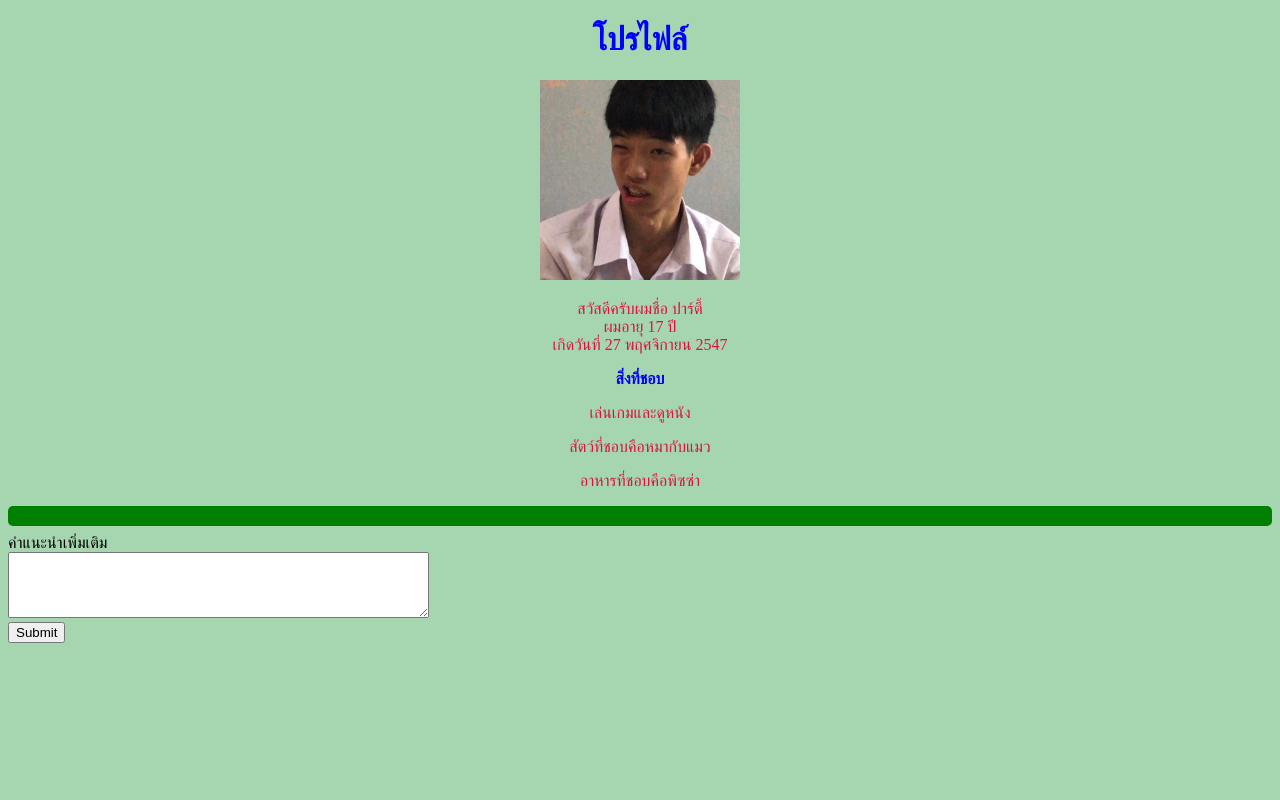
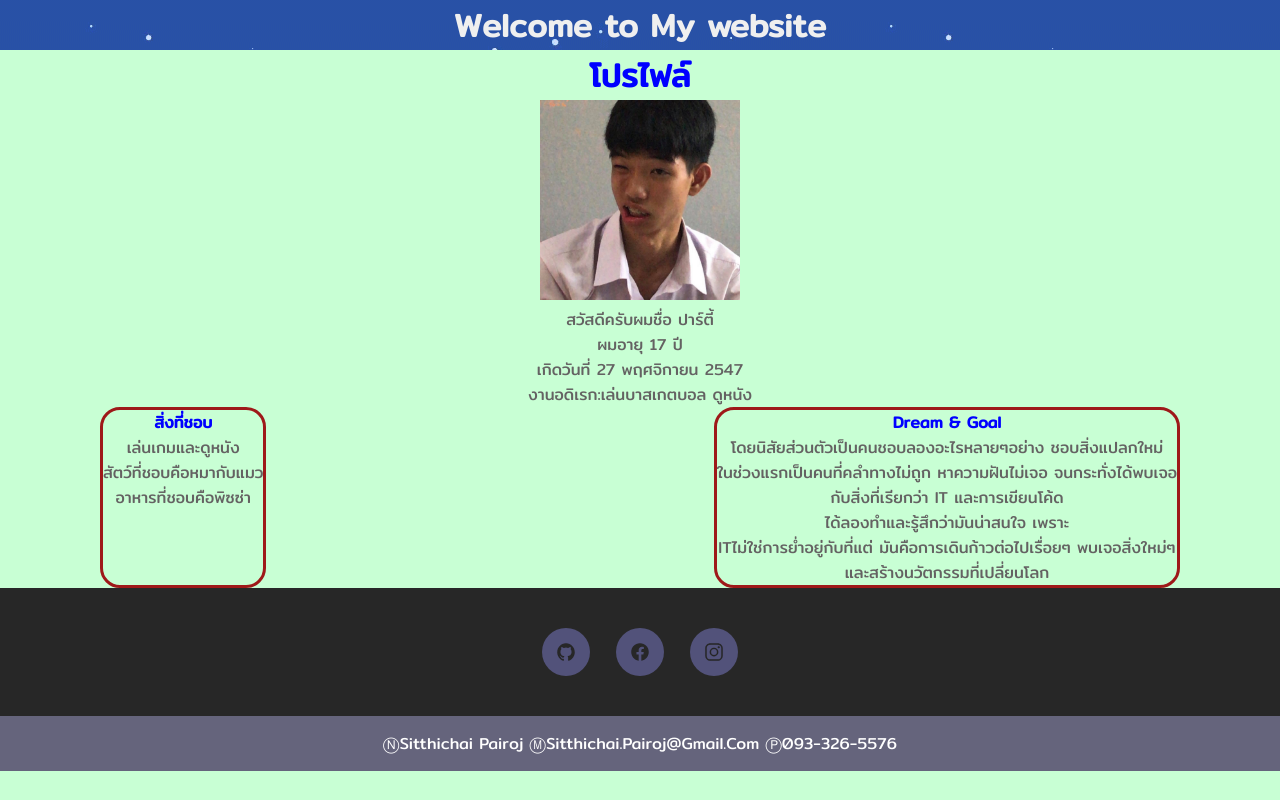
Before and after one commit to Portie7687/HTML, a plain HTML site: page index.html in a window 1280 px wide. Drawn offline with nearby package versions, Linux system fonts and the light colour scheme.

Commit message:
sitthichai

```diff
--- /dev/null
+++ b/css/something.css
@@ -0,0 +1,109 @@
+* {
+  margin: 0;
+  padding: 0;
+}
+
+body {
+  font-family: "Mitr", sans-serif;
+  background-color: #c8ffd4;
+}
+
+.main {
+  text-align: center;
+  color: rgb(100, 98, 98);
+}
+
+span {
+  color: blue;
+  justify-content: center;
+  display: flex;
+}
+
+.footer {
+  background-color: #d2daff;
+  text-align: center;
+}
+.navbar {
+  text-align: center;
+  color: #efefef;
+  background-image: url("../image/spmUM.gif");
+}
+
+/* footer */
+
+a {
+  text-decoration: none;
+}
+
+footer {
+  /* สีพื้นหลังของ footer อันเเเรก */
+  background-color: #272727;
+  text-align: center;
+  text-transform: uppercase;
+  padding-top: 30px;
+  margin-top: auto;
+}
+
+footer li {
+  list-style: none;
+  margin: 10px;
+  display: inline-block;
+}
+
+.icons a {
+  /* สีพื้นหลังของ icon in footer  */
+  background: #52527a;
+  color: #272727;
+  padding: 14px;
+  font-size: 20px;
+  border-radius: 100%;
+  display: flex;
+}
+
+.icons a:hover {
+  /* สีพื้นหลังของ icon เมือเราเอาเม้าไปชี้ดูจากคำว่า "hover" */
+  color: #9e1919;
+  transition: 0.5s;
+}
+
+.menu a {
+  color: #f1f1f1;
+  text-transform: capitalize;
+}
+
+.menu a:hover {
+  color: #52527a;
+  transition: 0.5s;
+}
+
+.footer-copyright {
+  /* สีของ footer ที่อยู่ข้างล่างสุด */
+  background-color: #65647c;
+  /* สีของตัวหนังสือ */
+  color: #ffffff;
+  padding: 15px;
+  margin-top: 30px;
+  text-transform: capitalize;
+}
+
+.footer-copyright p {
+  margin-bottom: 0px;
+}
+
+.info {
+  display: flex;
+  justify-content: space-between;
+  padding: 0px 100px 0px 100px ;
+}
+
+.dream {
+  border: #9e1919 solid;
+  border-radius: 20px;
+
+}
+
+.fav {
+  border: #9e1919 solid;
+  border-radius: 20px;
+
+}
--- a/index.html
+++ b/index.html
@@ -1,48 +1,95 @@
 <!DOCTYPE html>
 <html lang="en">
   <head>
-    <meta charset="UTF-8">
-    <meta http-equiv="X-UA-Compatible" content="IE=edge">
-    <meta name="viewport" content="width=device-width, initial-scale=1.0">
+    <link rel="preconnect" href="https://fonts.googleapis.com" />
+    <link rel="preconnect" href="https://fonts.gstatic.com" crossorigin />
+    <link
+      href="https://fonts.googleapis.com/css2?family=Mitr&display=swap"
+      rel="stylesheet"
+    />
+    <link rel="icon" href="./image/logo.png" type="image/icon type" />
+    <meta charset="UTF-8" />
+    <meta http-equiv="X-UA-Compatible" content="IE=edge" />
+    <meta name="viewport" content="width=device-width, initial-scale=1.0" />
     <title>แนะนำตัวเอง</title>
-    <style>
-        body{
-            background: #A5D6AF;
-        }
-        .main{
-            text-align: center;
-            color: crimson;
-        }
-        span{
-            color:blue;
-            justify-content: center;
-             display: flex;
-        }
-        hr.new1 {
-            border: 10px solid green;
-  border-radius: 5px;
-        }
-    </style>
+    <link rel="stylesheet" href="./css/something.css" />
+
+    <!--Ionicons-->
+    <script
+      type="module"
+      src="https://unpkg.com/ionicons@5.5.2/dist/ionicons/ionicons.esm.js"
+    ></script>
+
+    <!--Google Fonts-->
+    <link rel="preconnect" href="https://fonts.googleapis.com" />
+    <link rel="preconnect" href="https://fonts.gstatic.com" crossorigin />
+    <link
+      href="https://fonts.googleapis.com/css2?family=Open+Sans:wght@300&display=swap"
+      rel="stylesheet"
+    />
   </head>
   <body>
+    <div class="navbar">
+      <h1>Welcome to My website</h1>
+    </div>
     <h1>
-        <span >โปรไฟล์</span>
+      <span>โปรไฟล์</span>
     </h1>
-    <p style="text-align: center;"><img src="./image/Myself.jpg" width="200" height="200">
+    <p style="text-align: center">
+      <img src="./image/Myself.jpg" width="200" height="200" />
+    </p>
     <div class="main">
       <p>
-        สวัสดีครับผมชื่อ ปาร์ตี้<br>ผมอายุ 17 ปี<br>เกิดวันที่ 27 พฤศจิกายน 2547
+        สวัสดีครับผมชื่อ ปาร์ตี้<br />ผมอายุ 17 ปี<br />เกิดวันที่ 27 พฤศจิกายน
+        2547 <br />งานอดิเรก:เล่นบาสเกตบอล ดูหนัง
       </p>
+
+      <div class="info">
+        <div class="fav">
           <b><span>สิ่งที่ชอบ</span></b>
           <p>เล่นเกมและดูหนัง</p>
           <p>สัตว์ที่ชอบคือหมากับแมว</p>
           <p>อาหารที่ชอบคือพิซซ่า</p>
         </div>
-    <hr class="new1">
-    <form>
-        <label for="text">คำแนะนำเพิ่มเติม</label><br>
-        <textarea id="text" name="text" rows="4" cols="50"></textarea>
-        <br><input type="submit" value="Submit">
-    </form>
+
+        <div class="dream">
+          <b><span>Dream & Goal</span></b>
+          <p>
+            โดยนิสัยส่วนตัวเป็นคนชอบลองอะไรหลายๆอย่าง ชอบสิ่งแปลกใหม่<br />
+            ในช่วงแรกเป็นคนที่คลำทางไม่ถูก หาความฝันไม่เจอ จนกระทั่งได้พบเจอ<br />
+            กับสิ่งที่เรียกว่า IT และการเขียนโค้ด<br />
+            ได้ลองทำและรู้สึกว่ามันน่าสนใจ เพราะ<br />
+            ITไม่ใช่การย่ำอยู่กับที่แต่ มันคือการเดินก้าวต่อไปเรื่อยๆ
+            พบเจอสิ่งใหม่ๆ<br />
+            และสร้างนวัตกรรมที่เปลี่ยนโลก
+          </p>
+        </div>
+      </div>
+    </div>
+
+    <!-- footer -->
+    <footer>
+      <!-- เป็นไอคอนวงกลม ลองเลือกว่าจะเอาอันไหนเห็นไว้ -->
+      <ul class="icons">
+        <li>
+          <a href="https://github.com/Portie7687"
+            ><ion-icon name="logo-github"></ion-icon
+          ></a>
+        </li>
+        <li>
+          <a href="https://www.facebook.com/patylivingroom/"
+            ><ion-icon name="logo-facebook"></ion-icon
+          ></a>
+        </li>
+        <li>
+          <a href="https://www.instagram.com/pparty_sitthichai/"
+            ><ion-icon name="logo-instagram"></ion-icon
+          ></a>
+        </li>
+      </ul>
+      <div class="footer-copyright">
+        <p>ⓝSitthichai Pairoj ⓜSitthichai.pairoj@gmail.com ⓟ093-326-5576</p>
+      </div>
+    </footer>
   </body>
 </html>
```
Also changed, not shown: home.html (deleted, +0 -12 lines), image/GIF_BG.gif (added), image/logo.png (added), image/spmUM.gif (added), 1 other file. Lines whose indentation alone changed are shown as unchanged.
